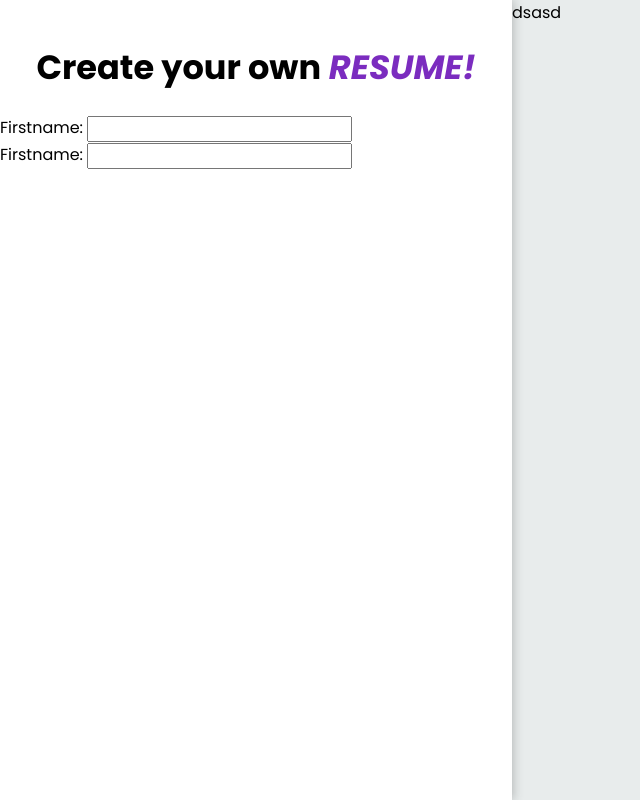
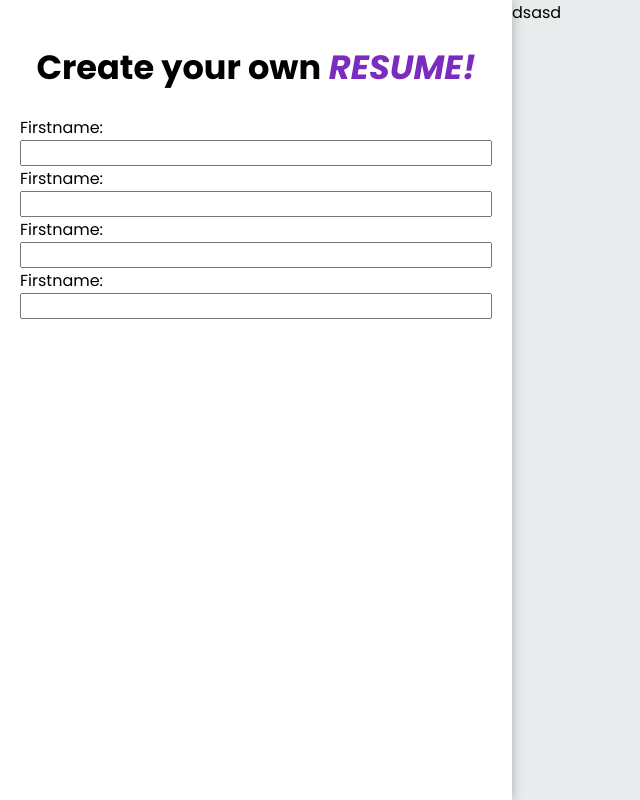
Before and after one commit to Kili196/CV-Generator, a React (Vite) app: page / in a window 1280 px wide. Shown: the whole page, without its empty margins (0-640 px from the left). Built offline with nearby package versions, Linux system fonts and the light colour scheme.

Commit message:
added padding and changed form allignment... not working yet
--> still want that two input fields are next to each other

```diff
--- a/src/components/FormView.jsx
+++ b/src/components/FormView.jsx
@@ -11,9 +11,16 @@ const FormView = () => {
           </span>
         </h1>
       </header>
-
-      <SimpleInputField text={"Firstname"} />
-      <SimpleInputField text={"Firstname"} />
+      <form>
+        <div className="form-row">
+          <SimpleInputField text={"Firstname"} />
+          <SimpleInputField text={"Firstname"} />
+        </div>
+        <div className="form-row">
+          <SimpleInputField text={"Firstname"} />
+          <SimpleInputField text={"Firstname"} />
+        </div>
+      </form>
     </div>
   );
 };
--- a/src/components/SimpleInputField.jsx
+++ b/src/components/SimpleInputField.jsx
@@ -1,7 +1,7 @@
 const SimpleInputField = ({ text, value, setValue }) => {
   return (
     <>
-      <div className="simpleinput-container">
+      <div className="input-container">
         <label> {text}: </label>
         <input required type="text" />
       </div>
--- a/src/styles/App.css
+++ b/src/styles/App.css
@@ -19,6 +19,7 @@
   box-shadow: 1px 0px 10px rgba(54, 54, 54, 0.3); /* Right shadow */
   position: relative;
   padding-top: 20px;
+  padding: 20px;
 }
 
 .form-section header {
--- a/src/styles/Form.css
+++ b/src/styles/Form.css
@@ -0,0 +1,12 @@
+form {
+  display: flex;
+  flex-direction: column;
+}
+
+.form-row {
+}
+
+.input-container {
+  display: flex;
+  flex-direction: column;
+}
```
